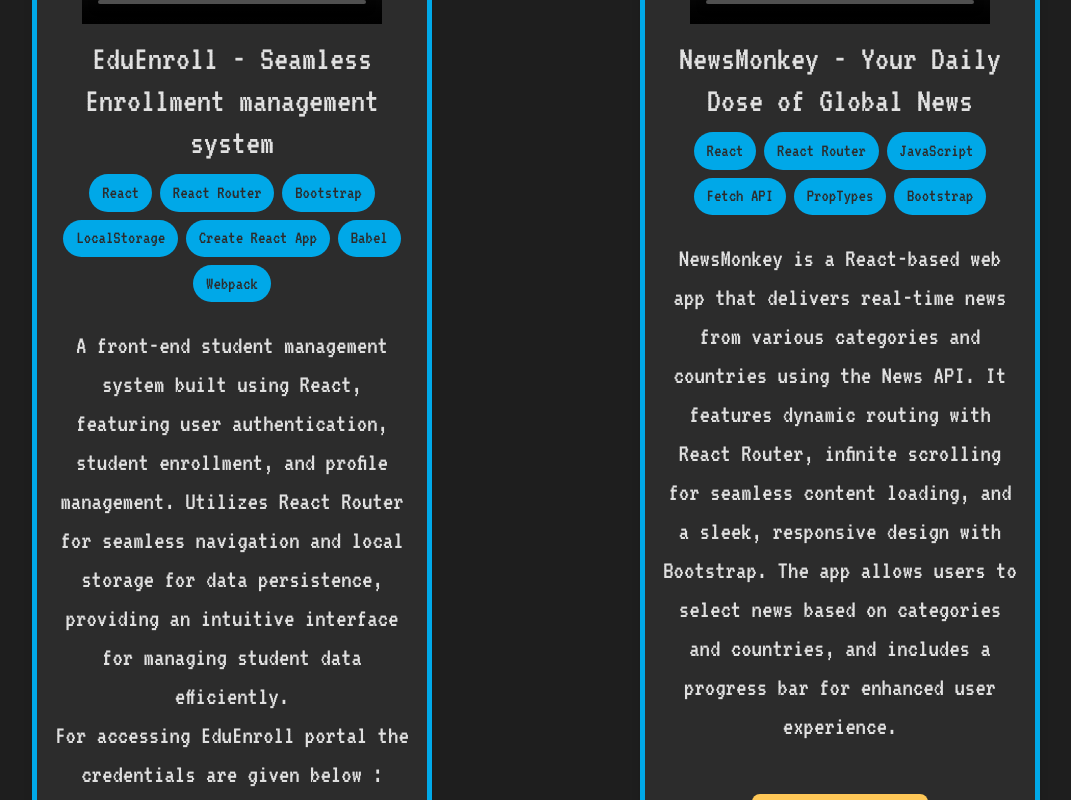
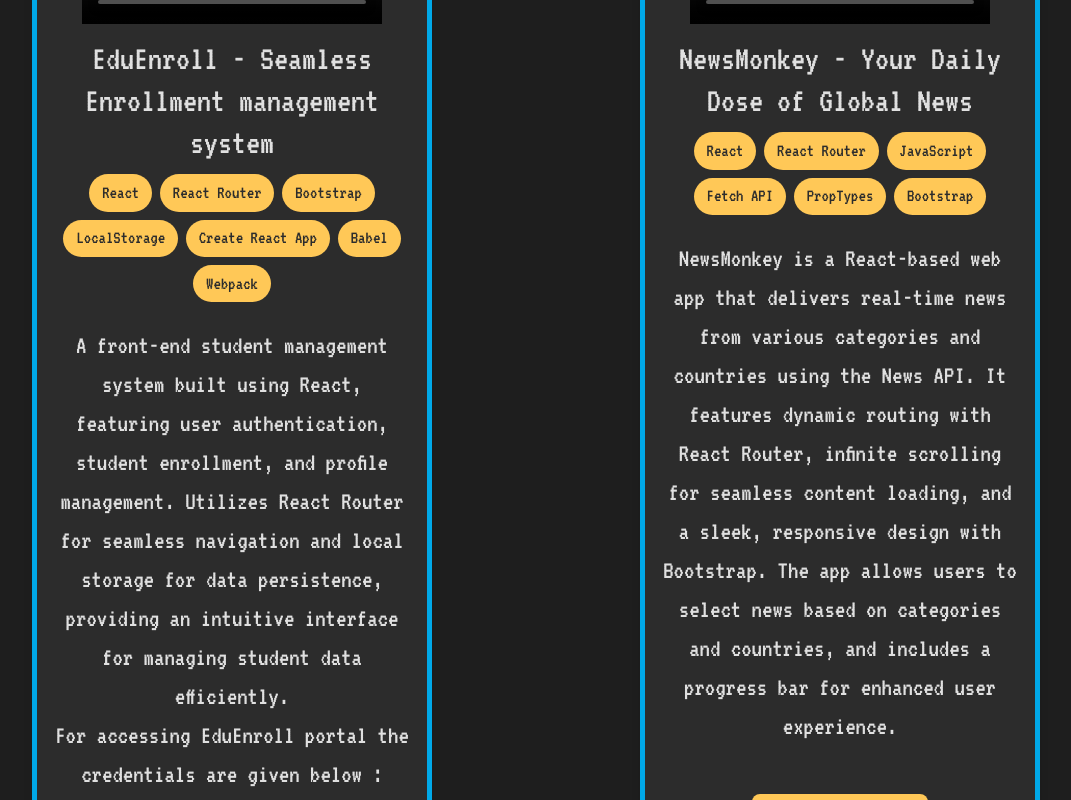
Before and after one commit to adityatodi09/Personal-portfolio, a React (Create React App) app: page / in a window 1280 px wide. Shown: the part 3200-4000 px from the top of the page, without its empty margins (104-1175 px from the left). Built offline with nearby package versions, Linux system fonts and the light colour scheme; grey boxes are pictures that could not be loaded.

Commit message:
Update portfolio.css

```diff
--- a/src/components/portfolio.css
+++ b/src/components/portfolio.css
@@ -51,14 +51,14 @@ body {
   font-family: var(--font-family);
   font-size: 16px;
   color: var(--secondary-bg);
-  background-color: var(--accent-color);
+  background-color: var(--highlight-color);
   border-radius: 20px;
   transition: background-color 0.3s, transform 0.3s;
   font-size: 18.5px;
 }
 
 .tool:hover {
-  background-color: var(--highlight-color);
+  background-color: var(--accent-color);
   transform: scale(1.1);
 }
 
```
